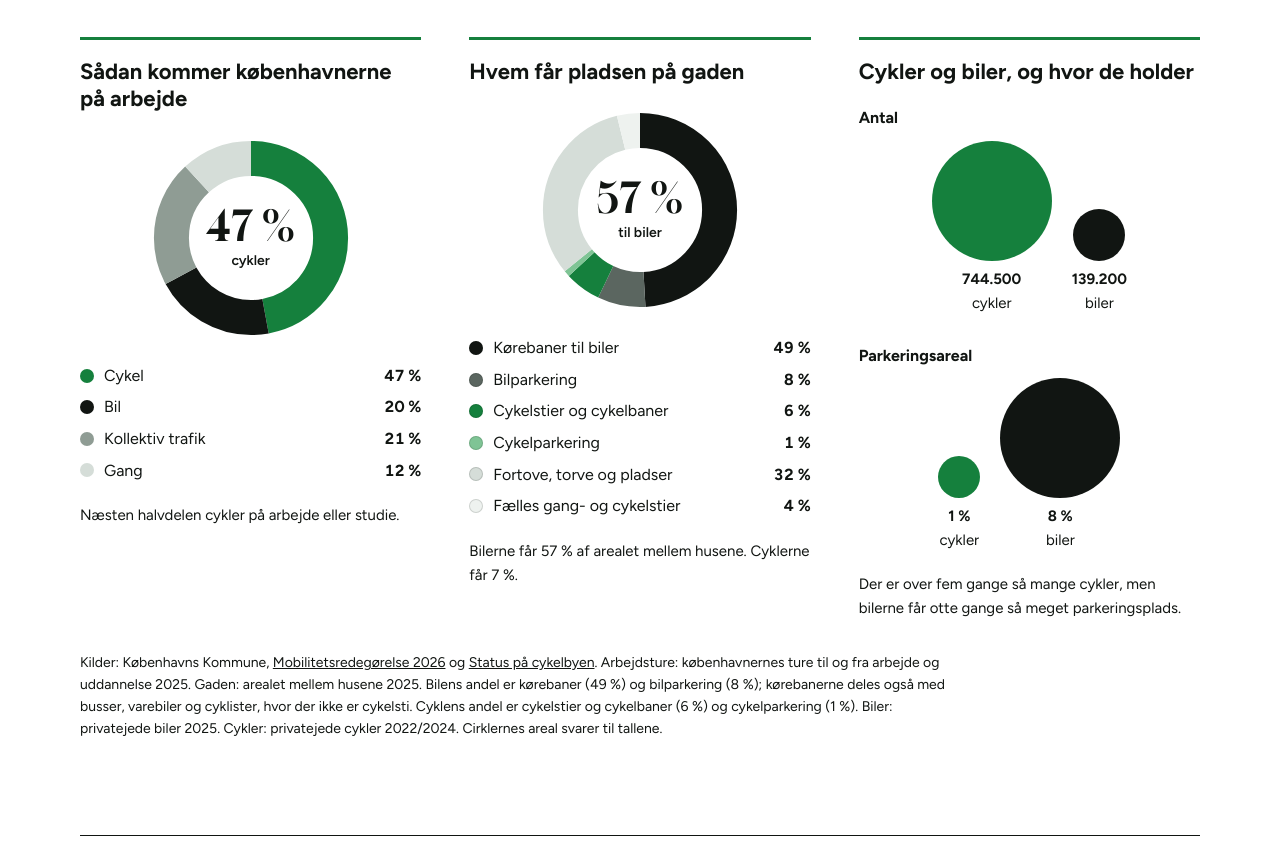
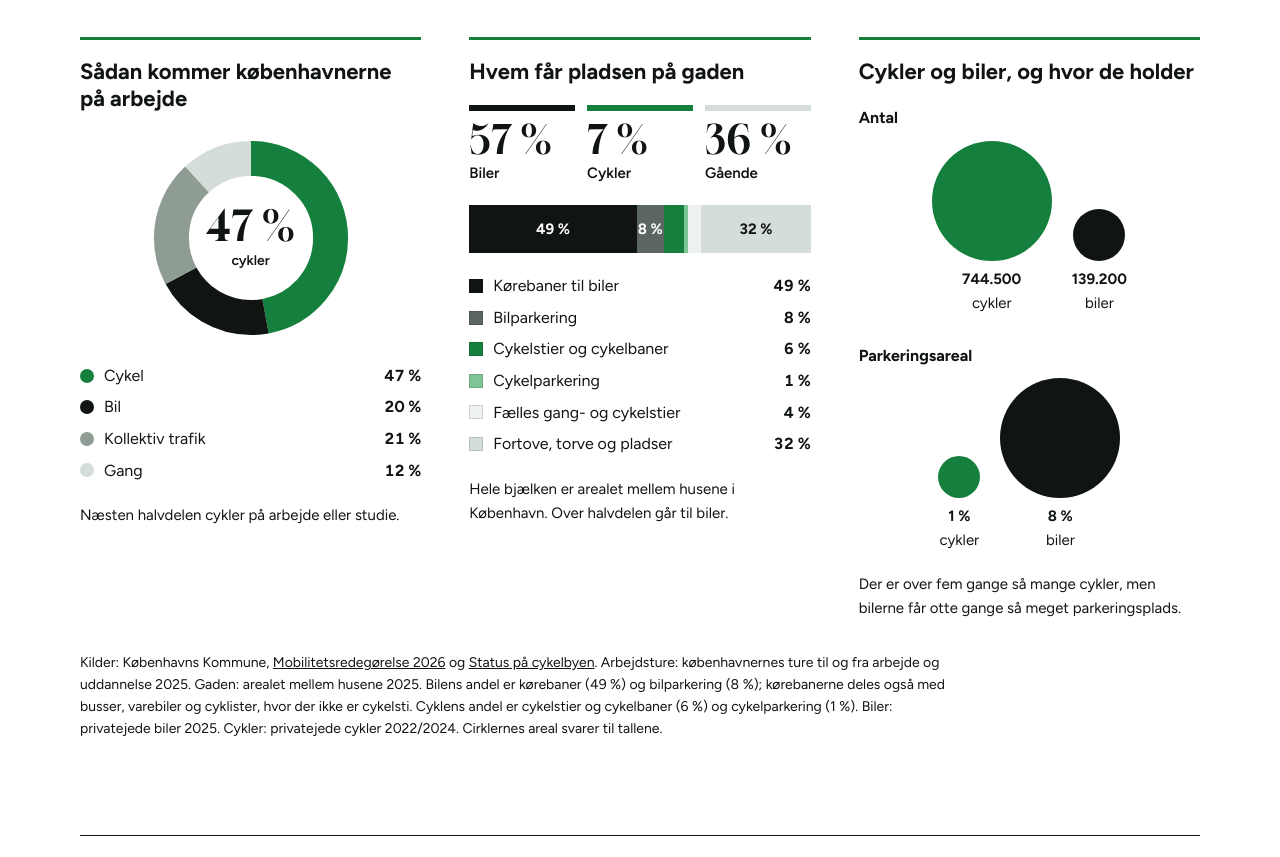
Before and after one commit to Ringeklokken/website, a plain HTML site: page index.html in a window 1280 px wide. Shown: the part 2006-2863 px from the top of the page. Drawn offline with Linux system fonts and the light colour scheme.

Commit message:
Gadearealet som bjælke i stedet for cirkel
Co-Authored-By: Claude Opus 5.5 <noreply@anthropic.com>
Claude-Session: https://claude.ai/code/session_01H9RZF7rVdzKH2Bp5ZCVGjq

```diff
--- a/index.html
+++ b/index.html
@@ -174,50 +174,54 @@ a{color:inherit}a:hover{color:#15803d}
       </figure>
       <figure style="margin: 0; border-top: 3px solid #15803d; padding-top: 18px; display: flex; flex-direction: column; gap: 20px; min-width: 0">
         <figcaption style="font-size: 22px; font-weight: 700; line-height: 1.25">Hvem får pladsen på gaden</figcaption>
-        <div style="display: flex; flex-direction: column; gap: 20px">
-            <div style="position: relative; width: 210px; max-width: 100%; aspect-ratio: 1; margin: 0 auto">
-              <svg viewBox="0 0 42 42" style="width: 100%; height: 100%; display: block" aria-hidden="true">
-                <circle cx="21" cy="21" r="15.915" fill="none" stroke="#111512" stroke-width="7" stroke-dasharray="49 51" stroke-dashoffset="0" transform="rotate(-90 21 21)"></circle><circle cx="21" cy="21" r="15.915" fill="none" stroke="#5b6660" stroke-width="7" stroke-dasharray="8 92" stroke-dashoffset="-49" transform="rotate(-90 21 21)"></circle><circle cx="21" cy="21" r="15.915" fill="none" stroke="#15803d" stroke-width="7" stroke-dasharray="6 94" stroke-dashoffset="-57" transform="rotate(-90 21 21)"></circle><circle cx="21" cy="21" r="15.915" fill="none" stroke="#7fc495" stroke-width="7" stroke-dasharray="1 99" stroke-dashoffset="-63" transform="rotate(-90 21 21)"></circle><circle cx="21" cy="21" r="15.915" fill="none" stroke="#d5ddd8" stroke-width="7" stroke-dasharray="32 68" stroke-dashoffset="-64" transform="rotate(-90 21 21)"></circle><circle cx="21" cy="21" r="15.915" fill="none" stroke="#eef2ef" stroke-width="7" stroke-dasharray="4 96" stroke-dashoffset="-96" transform="rotate(-90 21 21)"></circle>
-              </svg>
-              <div style="position: absolute; inset: 0; display: flex; flex-direction: column; align-items: center; justify-content: center; text-align: center">
-                <span style="font-family: 'Gloock', Georgia, serif; font-size: 42px; line-height: 1">57 %</span>
-                <span style="font-size: 14px; font-weight: 600; margin-top: 4px">til biler</span>
-              </div>
+        <div style="display: grid; grid-template-columns: repeat(3, minmax(0, 1fr)); gap: 12px">
+            <div style="display: flex; flex-direction: column; gap: 2px; border-top: 6px solid #111512; padding-top: 8px">
+              <span style="font-family: 'Gloock', Georgia, serif; font-size: 40px; line-height: 1">57 %</span>
+              <span style="font-size: 15px; font-weight: 600">Biler</span>
             </div>
-            <div style="display: flex; flex-direction: column; gap: 6px; font-size: 16px">
+            <div style="display: flex; flex-direction: column; gap: 2px; border-top: 6px solid #15803d; padding-top: 8px">
+              <span style="font-family: 'Gloock', Georgia, serif; font-size: 40px; line-height: 1">7 %</span>
+              <span style="font-size: 15px; font-weight: 600">Cykler</span>
+            </div>
+            <div style="display: flex; flex-direction: column; gap: 2px; border-top: 6px solid #d5ddd8; padding-top: 8px">
+              <span style="font-family: 'Gloock', Georgia, serif; font-size: 40px; line-height: 1">36 %</span>
+              <span style="font-size: 15px; font-weight: 600">Gående</span>
+            </div>
+          </div>
+        <div style="display: flex; height: 48px; width: 100%" role="img" aria-label="Gadearealet: kørebaner 49 %, bilparkering 8 %, cykelstier 6 %, cykelparkering 1 %, fælles stier 4 %, fortove 32 %"><div title="Kørebaner til biler: 49 %" style="width: 49%; background: #111512; display: flex; align-items: center; justify-content: center; font-size: 15px; font-weight: 700; color: #ffffff">49 %</div><div title="Bilparkering: 8 %" style="width: 8%; background: #5b6660; display: flex; align-items: center; justify-content: center; font-size: 15px; font-weight: 700; color: #ffffff">8 %</div><div title="Cykelstier og cykelbaner: 6 %" style="width: 6%; background: #15803d; display: flex; align-items: center; justify-content: center; font-size: 15px; font-weight: 700; color: #ffffff"></div><div title="Cykelparkering: 1 %" style="width: 1%; background: #7fc495; display: flex; align-items: center; justify-content: center; font-size: 15px; font-weight: 700; color: #7fc495"></div><div title="Fælles gang- og cykelstier: 4 %" style="width: 4%; background: #eef2ef; display: flex; align-items: center; justify-content: center; font-size: 15px; font-weight: 700; color: #eef2ef"></div><div title="Fortove, torve og pladser: 32 %" style="width: 32%; background: #d5ddd8; display: flex; align-items: center; justify-content: center; font-size: 15px; font-weight: 700; color: #111512">32 %</div></div>
+        <div style="display: flex; flex-direction: column; gap: 6px; font-size: 16px">
               <div style="display: flex; align-items: center; gap: 10px">
-                <span style="width: 14px; height: 14px; border-radius: 50%; background: #111512; flex: none; box-shadow: inset 0 0 0 1px #11151226"></span>
+                <span style="width: 14px; height: 14px; background: #111512; flex: none; box-shadow: inset 0 0 0 1px #11151226"></span>
                 <span style="flex: 1">Kørebaner til biler</span>
                 <span style="font-weight: 700; font-variant-numeric: tabular-nums">49 %</span>
               </div>
               <div style="display: flex; align-items: center; gap: 10px">
-                <span style="width: 14px; height: 14px; border-radius: 50%; background: #5b6660; flex: none; box-shadow: inset 0 0 0 1px #11151226"></span>
+                <span style="width: 14px; height: 14px; background: #5b6660; flex: none; box-shadow: inset 0 0 0 1px #11151226"></span>
                 <span style="flex: 1">Bilparkering</span>
                 <span style="font-weight: 700; font-variant-numeric: tabular-nums">8 %</span>
               </div>
               <div style="display: flex; align-items: center; gap: 10px">
-                <span style="width: 14px; height: 14px; border-radius: 50%; background: #15803d; flex: none; box-shadow: inset 0 0 0 1px #11151226"></span>
+                <span style="width: 14px; height: 14px; background: #15803d; flex: none; box-shadow: inset 0 0 0 1px #11151226"></span>
                 <span style="flex: 1">Cykelstier og cykelbaner</span>
                 <span style="font-weight: 700; font-variant-numeric: tabular-nums">6 %</span>
               </div>
               <div style="display: flex; align-items: center; gap: 10px">
-                <span style="width: 14px; height: 14px; border-radius: 50%; background: #7fc495; flex: none; box-shadow: inset 0 0 0 1px #11151226"></span>
+                <span style="width: 14px; height: 14px; background: #7fc495; flex: none; box-shadow: inset 0 0 0 1px #11151226"></span>
                 <span style="flex: 1">Cykelparkering</span>
                 <span style="font-weight: 700; font-variant-numeric: tabular-nums">1 %</span>
               </div>
               <div style="display: flex; align-items: center; gap: 10px">
-                <span style="width: 14px; height: 14px; border-radius: 50%; background: #d5ddd8; flex: none; box-shadow: inset 0 0 0 1px #11151226"></span>
+                <span style="width: 14px; height: 14px; background: #eef2ef; flex: none; box-shadow: inset 0 0 0 1px #11151226"></span>
+                <span style="flex: 1">Fælles gang- og cykelstier</span>
+                <span style="font-weight: 700; font-variant-numeric: tabular-nums">4 %</span>
+              </div>
+              <div style="display: flex; align-items: center; gap: 10px">
+                <span style="width: 14px; height: 14px; background: #d5ddd8; flex: none; box-shadow: inset 0 0 0 1px #11151226"></span>
                 <span style="flex: 1">Fortove, torve og pladser</span>
                 <span style="font-weight: 700; font-variant-numeric: tabular-nums">32 %</span>
               </div>
-              <div style="display: flex; align-items: center; gap: 10px">
-                <span style="width: 14px; height: 14px; border-radius: 50%; background: #eef2ef; flex: none; box-shadow: inset 0 0 0 1px #11151226"></span>
-                <span style="flex: 1">Fælles gang- og cykelstier</span>
-                <span style="font-weight: 700; font-variant-numeric: tabular-nums">4 %</span>
-              </div>
             </div>
-          </div>
-        <p style="margin: 0; font-size: 15px">Bilerne får 57 % af arealet mellem husene. Cyklerne får 7 %.</p>
+        <p style="margin: 0; font-size: 15px">Hele bjælken er arealet mellem husene i København. Over halvdelen går til biler.</p>
       </figure>
       <figure style="margin: 0; border-top: 3px solid #15803d; padding-top: 18px; display: flex; flex-direction: column; gap: 20px; min-width: 0">
         <figcaption style="font-size: 22px; font-weight: 700; line-height: 1.25">Cykler og biler, og hvor de holder</figcaption>
```
